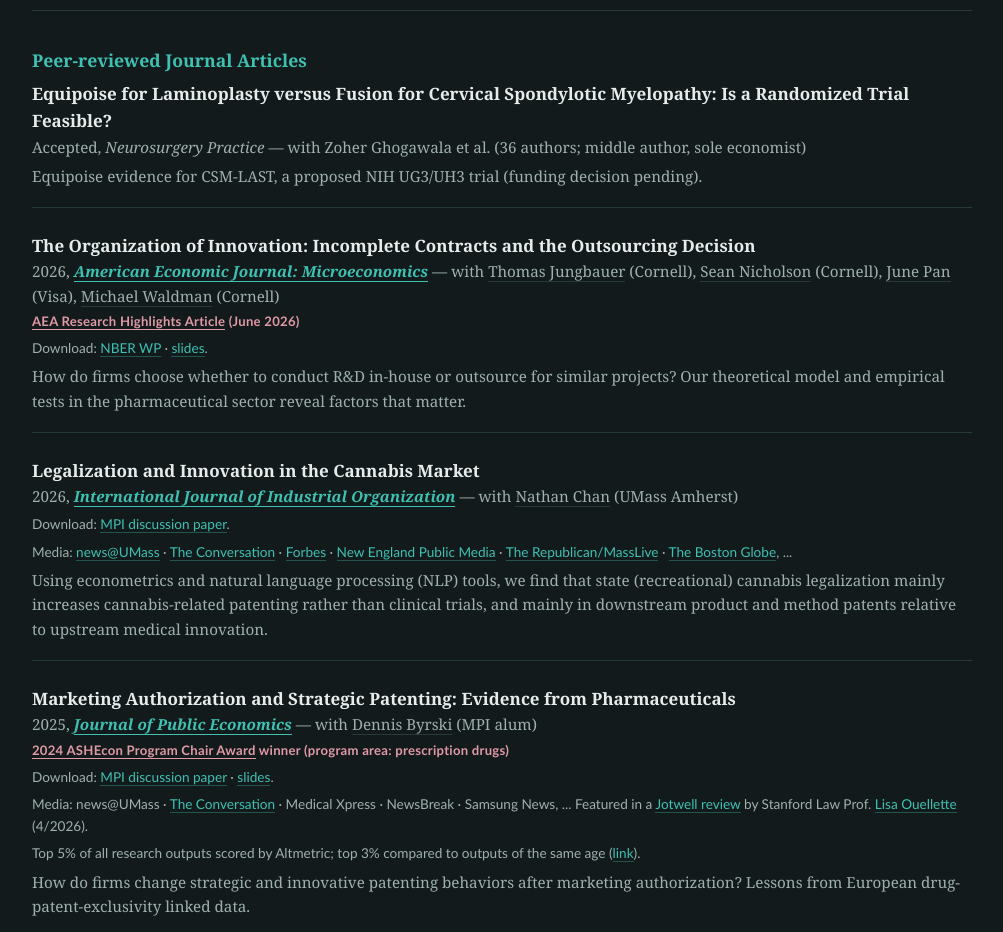
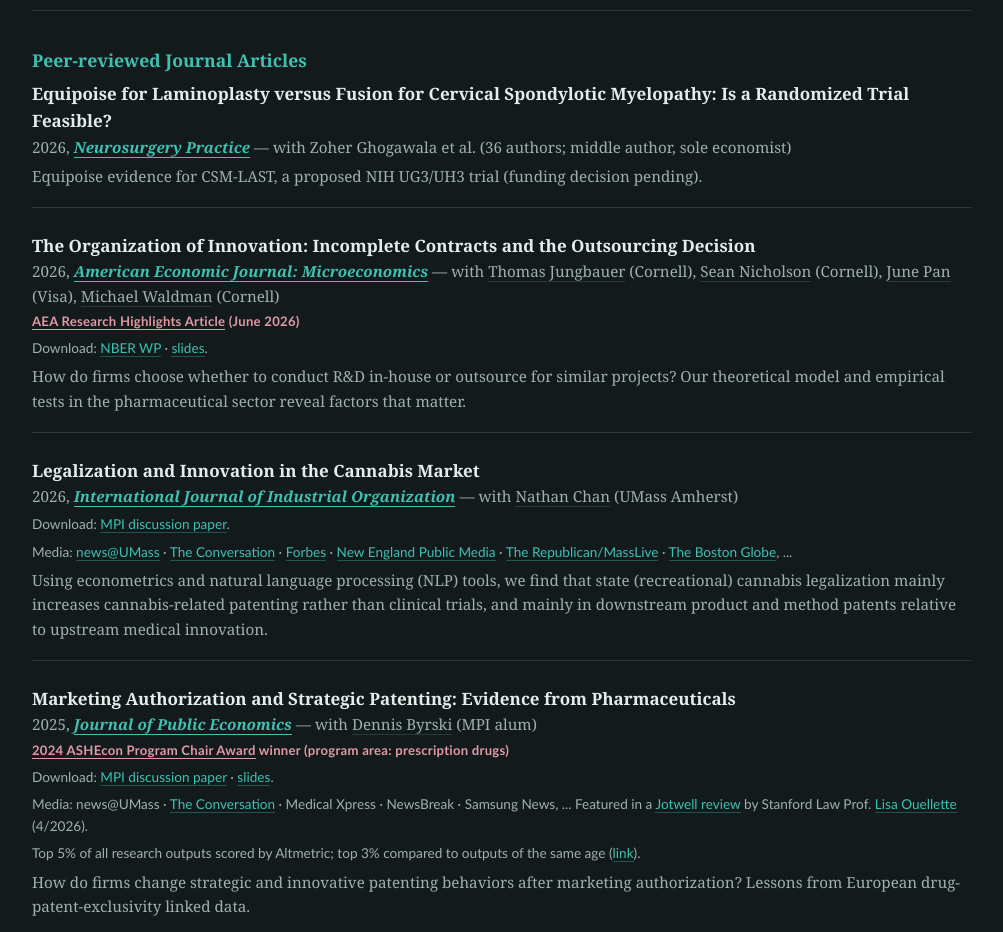
Before and after one commit to LucyXiaoluWang/lucyxiaoluwang.github.io, a plain HTML site: page index.html in a window 1280 px wide. Shown: the part 1740-2672 px from the top of the page, without its empty margins (138-1141 px from the left). Drawn offline with Linux system fonts and the light colour scheme.

Commit message:
Mark Equipoise/CSM paper as published (2026, Neurosurgery Practice)
Paper published online in Neurosurgery Practice 2026;7(6):e000326
(doi:10.1227/neuprac.0000000000000326). Change entry from "Accepted"
to "2026" and hyperlink the journal name to the published article,
matching the styling of other published papers.

Co-Authored-By: Claude Opus 4.8 (1M context) <noreply@anthropic.com>

```diff
--- a/index.html
+++ b/index.html
@@ -227,7 +227,7 @@
 
     <div class="paper">
       <div class="ttl">Equipoise for Laminoplasty versus Fusion for Cervical Spondylotic Myelopathy: Is a Randomized Trial Feasible?</div>
-      <div class="meta">Accepted, <em>Neurosurgery Practice</em> — with Zoher Ghogawala et al. (36 authors; middle author, sole economist)</div>
+      <div class="meta">2026, <a class="j" href="https://journals.lww.com/neurosurgpraconline/fulltext/10.1227/neuprac.0000000000000326~equipoise-for-laminoplasty-versus-fusion-for-cervical">Neurosurgery Practice</a> — with Zoher Ghogawala et al. (36 authors; middle author, sole economist)</div>
       <div class="note">Equipoise evidence for CSM-LAST, a proposed NIH UG3/UH3 trial (funding decision pending).</div>
     </div>
 
```
